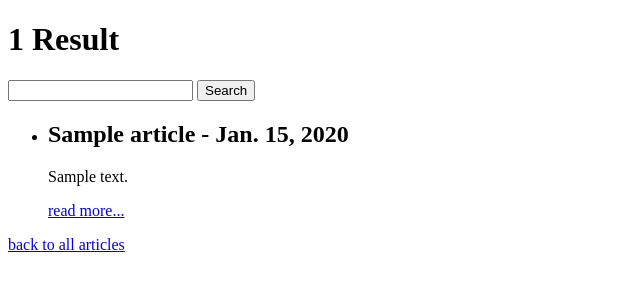
After one commit to eternicode/techtalk-parsedatetime, a Django app: template pdt/articles/templates/articles/search.html in a window 1280 px wide. The commit adds this page. Shown: the top 300 px of the page, without its empty margins (0-640 px from the left). Run offline with Django 3.2, Linux system fonts and the light colour scheme; the template is opened without the code that fills it: most values are stand-ins (such as "Sample title", 1, 10 or a date in 2020); form fields are guessed from the names that the template uses.

Commit message:
Integrate haystack/whoosh

```diff
--- a/pdt/articles/templates/articles/article_archive.html
+++ b/pdt/articles/templates/articles/article_archive.html
@@ -18,7 +18,7 @@
 {% endfor %}
 </ul>
 
-<p><a href="{% url create_article %}">new article</a></p>
+<p><a href="{% url create_article %}">new article</a> | <a href="{% url search %}">search</a></p>
 
 </body>
 </html>
--- /dev/null
+++ b/pdt/articles/templates/articles/search.html
@@ -0,0 +1,33 @@
+<!doctype html>
+<html lang="en">
+<head>
+  <meta charset="utf-8">
+  <title>Search</title>
+</head>
+<body>
+
+{% if articles != None %}
+<h1>{{ articles.count }} Result{{ articles.count|pluralize }}</h1>
+{% else %}
+<h1>Search Articles</h1>
+{% endif %}
+
+<form>
+{{ form.q }}
+<button>Search</button>
+</form>
+
+<ul>
+{% for article in articles %}
+<li>
+<h2>{{ article.title }} - {{ article.created|date:"N j, Y" }}</h2>
+<p>{{ article.description }}</p>
+<p><a href="{{ article.get_absolute_url }}">read more...</a></p>
+</li>
+{% endfor %}
+</ul>
+
+<p><a href="{% url home %}">back to all articles</a></p>
+
+</body>
+</html>
--- /dev/null
+++ b/pdt/search_sites.py
@@ -0,0 +1,2 @@
+import haystack
+haystack.autodiscover()
--- a/pdt/settings.py
+++ b/pdt/settings.py
@@ -16,6 +16,10 @@ DATABASES = {
         'NAME': join(ROOT_DIR, 'sqlite3.db'),
     }
 }
+
+HAYSTACK_SITECONF = 'pdt.search_sites'
+HAYSTACK_SEARCH_ENGINE = 'whoosh'
+HAYSTACK_WHOOSH_PATH = join(ROOT_DIR, 'whoosh_index')
 
 TIME_ZONE = 'America/Chicago'
 LANGUAGE_CODE = 'en-us'
@@ -72,6 +76,7 @@ INSTALLED_APPS = (
     # 'django.contrib.admin',
 
     'django_extensions',
+    'haystack',
 
     'pdt.articles',
 )
--- a/pdt/urls.py
+++ b/pdt/urls.py
@@ -5,6 +5,7 @@ from django.conf.urls import patterns, include, url
 # admin.autodiscover()
 
 from .articles.models import Article
+from .articles.views import Search
 
 urlpatterns = patterns('',
     url(r'^$', 'django.views.generic.date_based.archive_index', dict(
@@ -20,6 +21,7 @@ urlpatterns = patterns('',
     url(r'^(?P<object_id>\d+)/edit$', 'django.views.generic.create_update.update_object', dict(
             model = Article,
         ), name='edit_article'),
+    url(r'^search$', Search.as_view(), name='search'),
 
 
     # Uncomment the next line to enable the admin:
```
Also changed, not shown: pdt/articles/search_indexes.py (added, +15 -0 lines), pdt/articles/views.py (+25 -1 lines), 1 other file.
